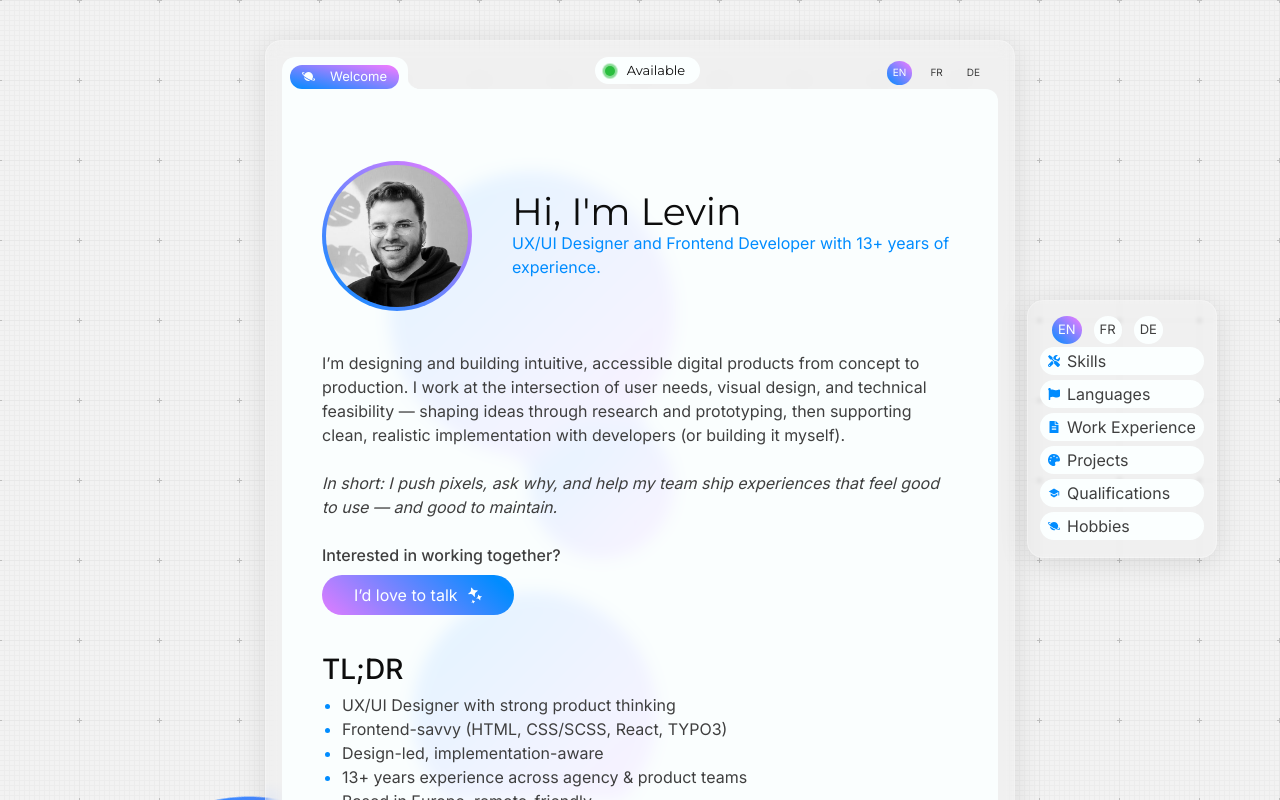
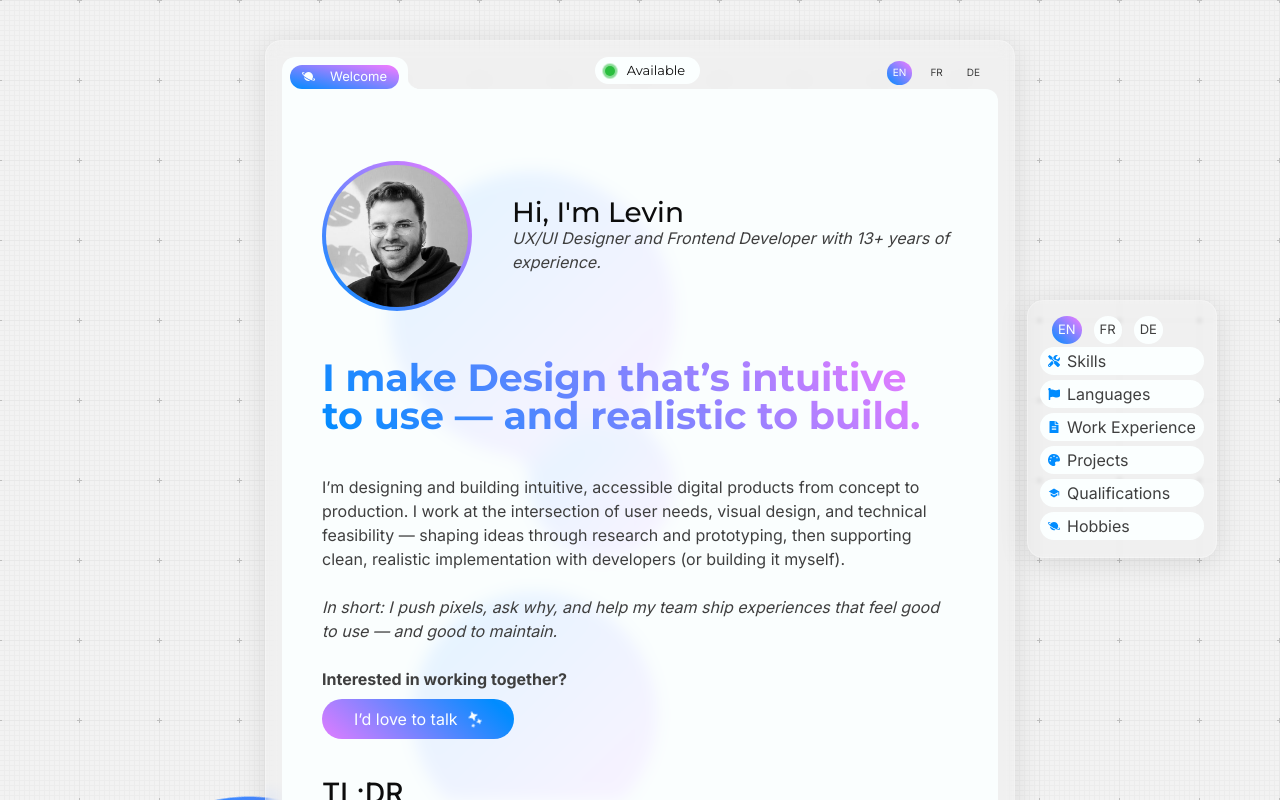
Before and after one commit to levinthiel/personal_website, a Next.js app: page / in a window 1280 px wide. Shown: the top 800 px of the page. Built offline with nearby package versions, Linux system fonts and the light colour scheme.

Commit message:
adjust header description text and spacing

```diff
--- a/src/app/globals.css
+++ b/src/app/globals.css
@@ -24,10 +24,67 @@ body {
   height: 100%;
 }
 h1 {
-  font-size: 38px;
-  font-weight: 400;
-  line-height: 1;
+    font-size: 38px;
+    font-weight: 600;
+    line-height: 1;
+    margin-top: 3rem;
+      background: linear-gradient(45deg, var(--blue), var(--pink));
+  -webkit-background-clip: text;
+  background-clip: text;
+  -webkit-text-fill-color: transparent;
+
+  -webkit-animation: breathing 5s ease-out infinite normal;
+    animation: breathing 5s ease-out infinite normal;
+  -webkit-font-smoothing: antialiased;
 }
+@-webkit-keyframes breathing {
+  0% {
+    -webkit-transform: scale(0.99);
+    transform: scale(0.99);
+  }
+
+  25% {
+    -webkit-transform: scale(1);
+    transform: scale(1);
+  }
+
+  60% {
+    -webkit-transform: scale(0.99);
+    transform: scale(0.99);
+  }
+
+  100% {
+    -webkit-transform: scale(0.99);
+    transform: scale(0.99);
+  }
+}
+
+@keyframes breathing {
+  0% {
+    -webkit-transform: scale(0.99);
+    -ms-transform: scale(0.99);
+    transform: scale(0.99);
+  }
+
+  25% {
+    -webkit-transform: scale(1);
+    -ms-transform: scale(1);
+    transform: scale(1);
+  }
+
+  60% {
+    -webkit-transform: scale(0.99);
+    -ms-transform: scale(0.99);
+    transform: scale(0.99);
+  }
+
+  100% {
+    -webkit-transform: scale(0.99);
+    -ms-transform: scale(0.99);
+    transform: scale(0.99);
+  }
+}
+
 h2 {
   font-size: 28px;
   font-weight: 500;
--- a/src/components/header.jsx
+++ b/src/components/header.jsx
@@ -38,14 +38,15 @@ export default function Header({ t, setLang, lang }) {
                         />
                     </ImageContainer>
                     <TextContainer>
-                        <h1>
+                        <h2>
                             {t("introH1")}
-                        </h1>
+                        </h2>
                         <p>
                             {t("introP")}
                         </p>
                     </TextContainer>
                 </PortraitAndGreeting>
+                <h1>I make Design that’s intuitive to use — and realistic to build.</h1>
                 <Description>
                     {t("introP2")}
                     <br/><br/>
@@ -222,7 +223,7 @@ const TextContainer = styled.div`
     height: 100%;
 
         p {
-            color: var(--blue);
+            font-style: italic;
         }
 `;
 const Description = styled.p `
@@ -230,10 +231,6 @@ const Description = styled.p `
 `;
 const Tldr = styled.div`
     margin-top: 40px;
-    /* padding: 25px;
-    border-radius: 12px;
-    background: var(--white);
-    border: 2px solid rgba(0,140,255,0.2); */
 
     h2 {
         color: var(--black);
@@ -252,7 +249,7 @@ const Tldr = styled.div`
 const CTASection = styled.div`
     p {
         margin-bottom: 8px;
-        font-weight: 500;
+        font-weight: 600;
     }
 `;
 const CTAbtn = styled.button`
```
